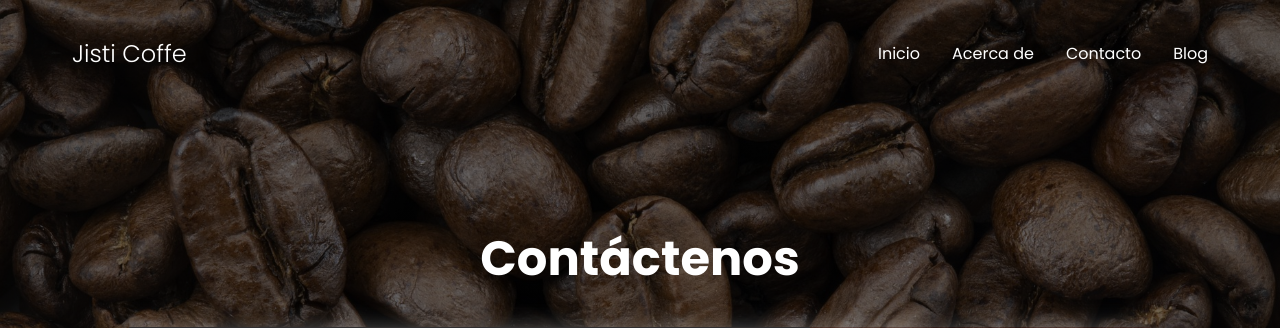
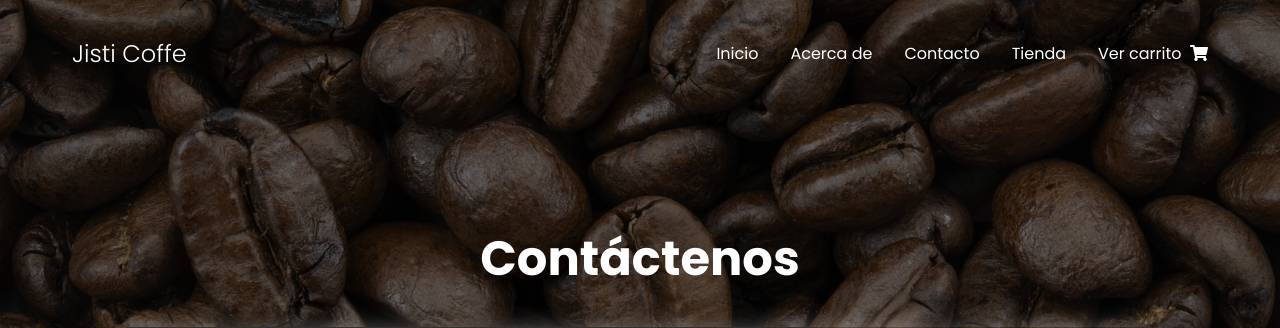
Before and after one commit to magabri3la/coffee-shop, a PHP site: page /contacto.php in a window 1280 px wide. Shown: the top 328 px of the page. Run offline with PHP 8.4, Linux system fonts and the light colour scheme; tables that the repository leaves empty or names only in its code hold one stand-in row (values such as "Sample post"); some libraries are stand-ins or nearby versions.

Commit message:
fix: menu contacto

```diff
--- a/contacto.php
+++ b/contacto.php
@@ -22,18 +22,28 @@
         </div>
         <ul class="nav__link nav__link--menu">
             <li class="nav__items">
-                <a href="home.html" class="nav__links">Inicio</a>
+                    <a href="home.php" class="nav__links">Inicio</a>
                 </li>
                 <li class="nav__items">
-                <a href="nosotros.html" class="nav__links">Acerca de</a>
+                    <a href="nosotros.php" class="nav__links">Acerca de</a>
                 </li>
                 <li class="nav__items">
-                <a href="contacto.html" class="nav__links">Contacto</a>
+                    <a href="contacto.php" class="nav__links">Contacto</a>
                 </li>
                 <li class="nav__items">
-                <a href="#" class="nav__links">Blog</a>
+                    <a href="tienda.php" class="nav__links">Tienda</a>
                 </li>
-
+                <li class="nav__items">
+                    <a href="ver_carrito.php" class="nav__links">
+                        Ver carrito <?php
+                                        include_once "funciones.php";
+                                        $conteo = count(obtenerIdsDeProductosEnCarrito());
+                                        if ($conteo > 0) {
+                                            printf("(%d)", $conteo);
+                                        }
+                                        ?>&nbsp;<i class="fa fa-shopping-cart"></i>
+                    </a>
+                </li>
             <img src="./img/close.svg" alt="" class="nav__close">
         </ul>
         <div class="nav__menu">
```
Lines whose indentation alone changed are shown as unchanged.
